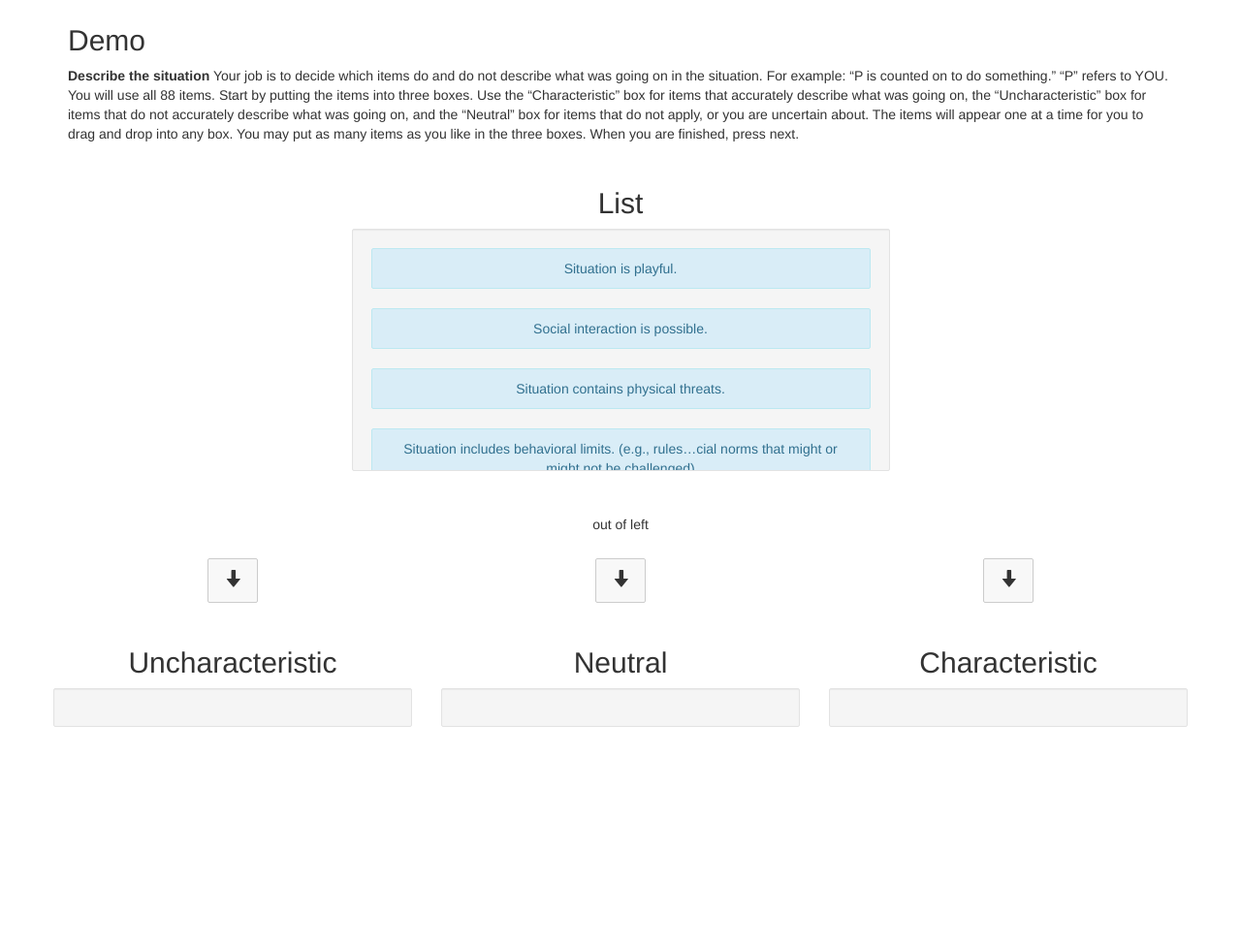
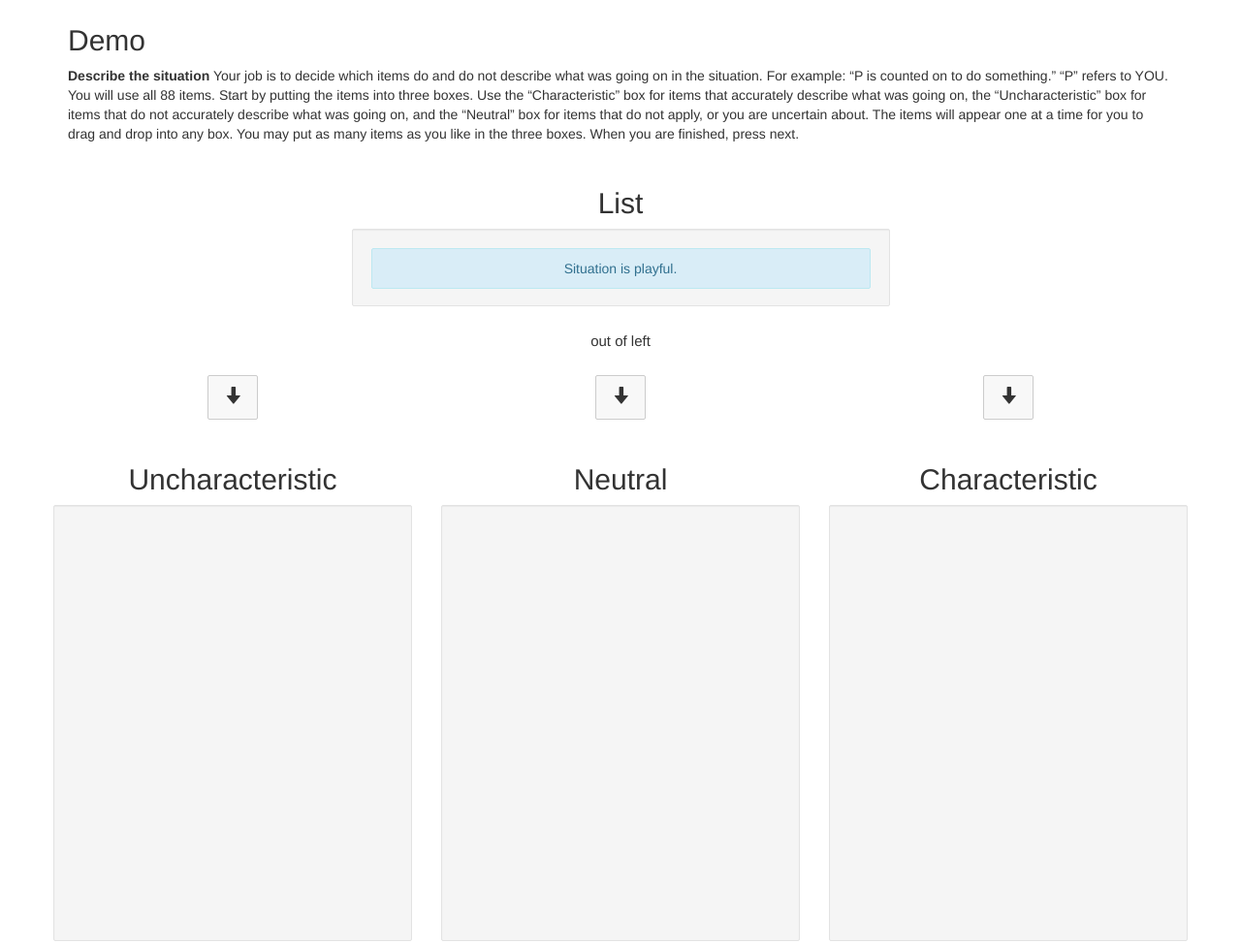
Before and after one commit to caneruguz/bucket-sort, a plain HTML site: page index.html in a window 1280 px wide. Shown: the whole page at 97% size. Before the commit the page ends 800 px from the top, so only its background shows below. Drawn offline with nearby package versions, Linux system fonts and the light colour scheme.

Commit message:
Add element specific css

```diff
--- a/css/app.css
+++ b/css/app.css
@@ -104,7 +104,25 @@
 }
 
 
-#list {
-    height: 250px;
+.bucket {
+    height: 450px;
     overflow: auto;
 }
+
+#list {
+    height: 80px;
+    overflow:hidden;
+    margin-bottom: 0;
+}
+
+#itemsLeft, #totalItems {
+    font-weight: bold;
+}
+
+.counter {
+    font-size: 15px;
+}
+
+.item {
+    cursor: move;
+}
```
